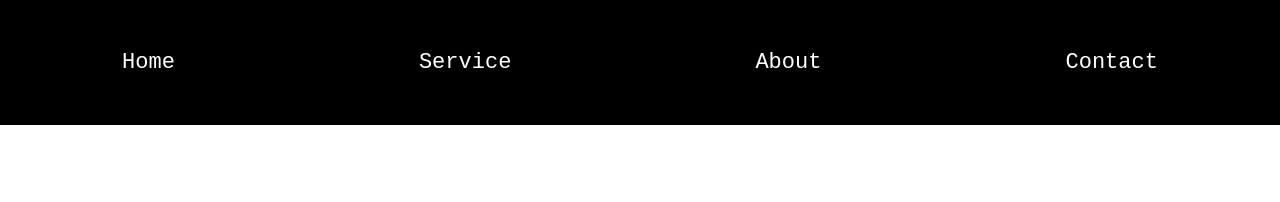
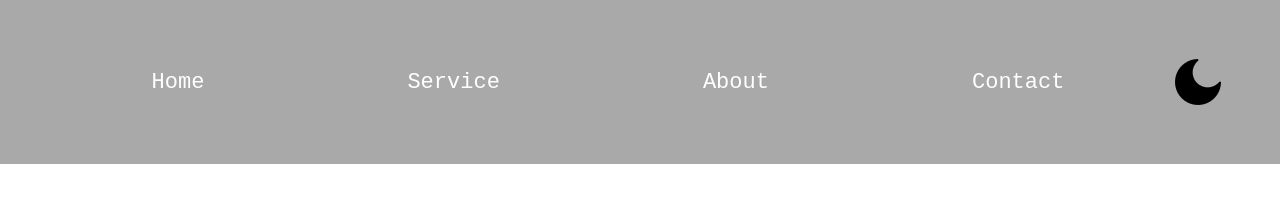
Before and after one commit to MtchedlishviliLevani/Js-Home-Works, a plain HTML site: page HomeWork8/index.html in a window 1280 px wide. Drawn offline with Linux system fonts and the light colour scheme.

Commit message:
edit js and css sources

```diff
--- a/HomeWork8/index.html
+++ b/HomeWork8/index.html
@@ -5,12 +5,12 @@
     <meta charset="UTF-8">
     <meta http-equiv="X-UA-Compatible" content="IE=edge">
     <meta name="viewport" content="width=device-width, initial-scale=1.0">
-    <link rel="stylesheet" href="../HomeWork7/style.css">
+    <link rel="stylesheet" href="../HomeWork8/style.css">
     <title>Document</title>
 </head>
 
 <body>
-    <script src="../HomeWork7/main.js"></script>
+    <script src="../HomeWork8/main.js"></script>
 </body>
 
 </html>
```
